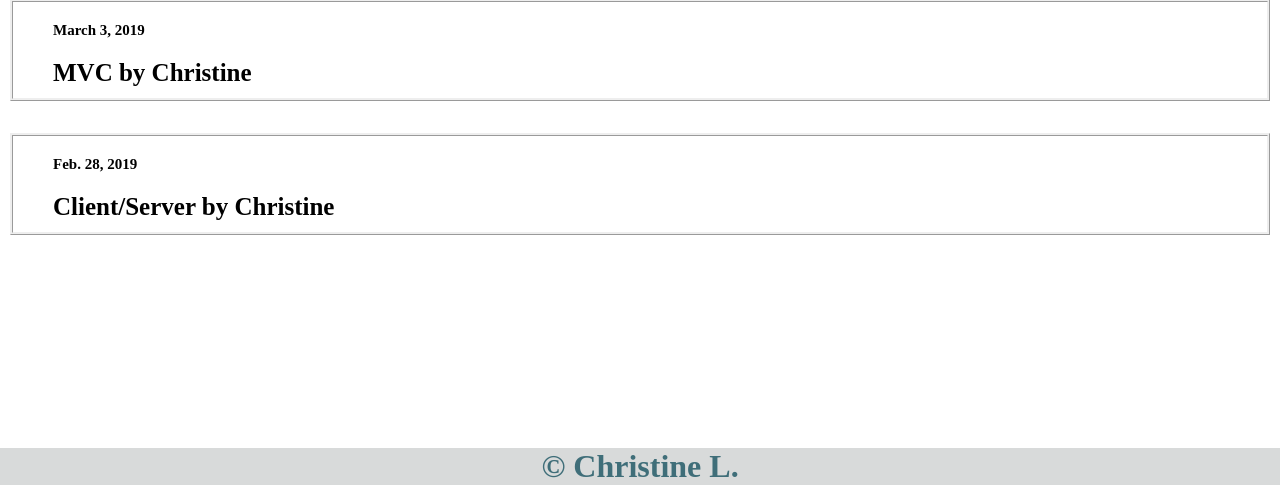
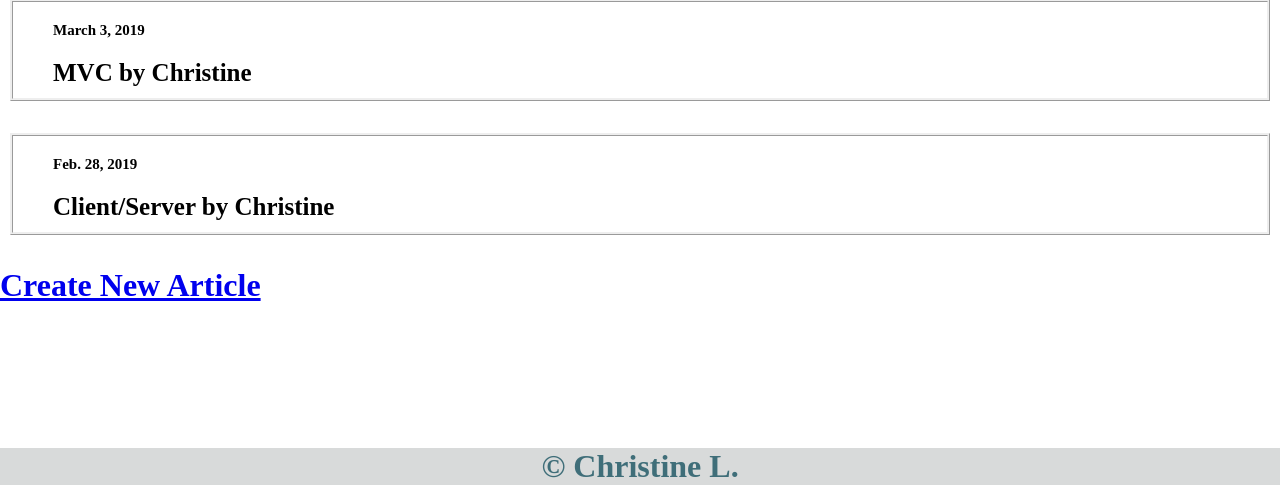
Before and after one commit to christinegithub/django_blog, a Django app: page /home/ in a window 1280 px wide. Shown: the part 315-800 px from the top of the page. Run offline with Django 3.2, Linux system fonts and the light colour scheme; data comes from the database, SQL or seed files in the repository; both versions use the stored data as it was after the commit.

Commit message:
added ModelForm for new article page

```diff
--- a/blog/models.py
+++ b/blog/models.py
@@ -31,3 +31,8 @@ class CommentForm(forms.ModelForm):
     class Meta:
         model = Comment
         fields = ['name', 'message', 'article']
+
+class ArticleForm(forms.ModelForm):
+    class Meta:
+        model = Article
+        fields = ['title', 'body', 'draft', 'published_date', 'author']
--- a/blog/templates/index.html
+++ b/blog/templates/index.html
@@ -21,6 +21,7 @@
     </ul>
     {% endfor %}
 
+    <a href="/new_article">Create New Article</a>
   </body>
 </html>
 {% endblock %}
--- a/blog/urls.py
+++ b/blog/urls.py
@@ -15,7 +15,7 @@ Including another URLconf
 """
 from django.contrib import admin
 from django.urls import path
-from blog.views import root, home_page, article_details, create_comment
+from blog.views import root, home_page, article_details, create_comment, create_article, new_article
 
 urlpatterns = [
     path('admin/', admin.site.urls),
@@ -23,4 +23,6 @@ urlpatterns = [
     path('home/', home_page),
     path('articles/<int:id>', article_details, name = 'article_details'),
     path('comments/new', create_comment, name = 'create_comment'),
+    path('articles/new', create_article, name = 'create_article'),
+    path('new_article', new_article, name = 'new_article'),
 ]
--- a/blog/views.py
+++ b/blog/views.py
@@ -1,6 +1,6 @@
 from django.http import HttpResponse, HttpResponseRedirect
 from django.shortcuts import render
-from blog.models import Article, Topic, Comment, CommentForm
+from blog.models import Article, Topic, Comment, CommentForm, ArticleForm
 
 
 def root(request):
@@ -18,6 +18,11 @@ def article_details(request, id):
     response = render(request, 'article.html', context)
     return HttpResponse(response)
 
+def new_article(request):
+    context = {'form': ArticleForm()}
+    response = render(request, 'new_article.html', context)
+    return HttpResponse(response)
+
 def create_comment(request):
     form = CommentForm(request.POST)
     if form.is_valid():
@@ -25,3 +30,11 @@ def create_comment(request):
         return HttpResponseRedirect('/home')
     else:
         print(form.errors)
+
+def create_article(request):
+    form = ArticleForm(request.POST)
+    if form.is_valid():
+        new_article = form.save()
+        return HttpResponseRedirect('/home')
+    else:
+        print(form.errors)
```
Also changed, not shown: blog/templates/new_article.html (added, +21 -0 lines), db.sqlite3.
